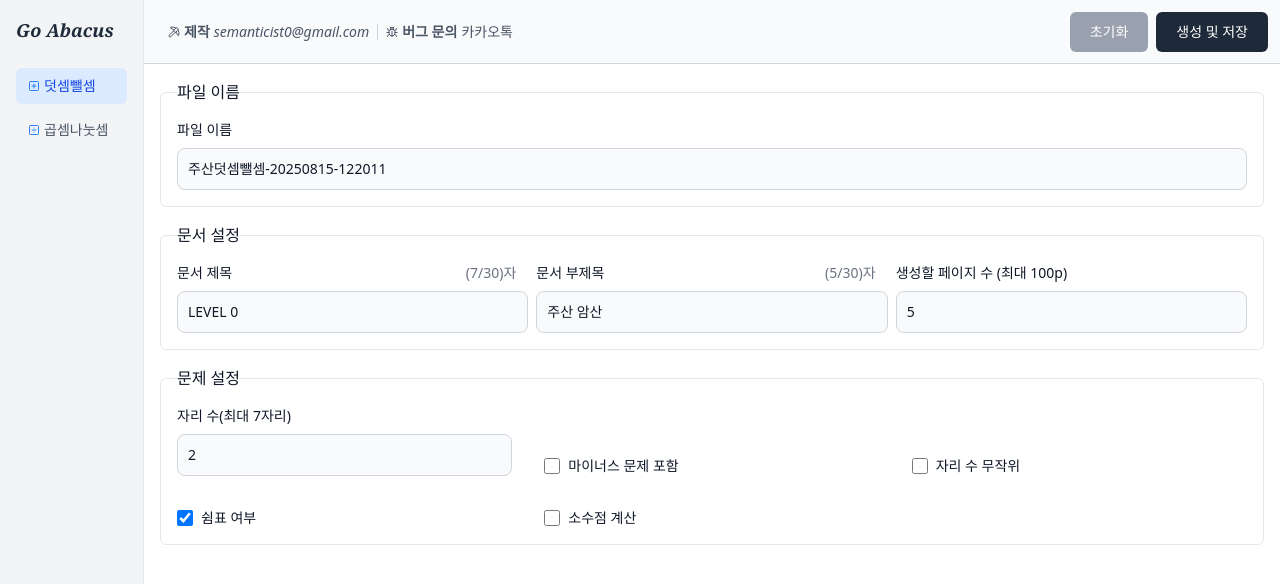
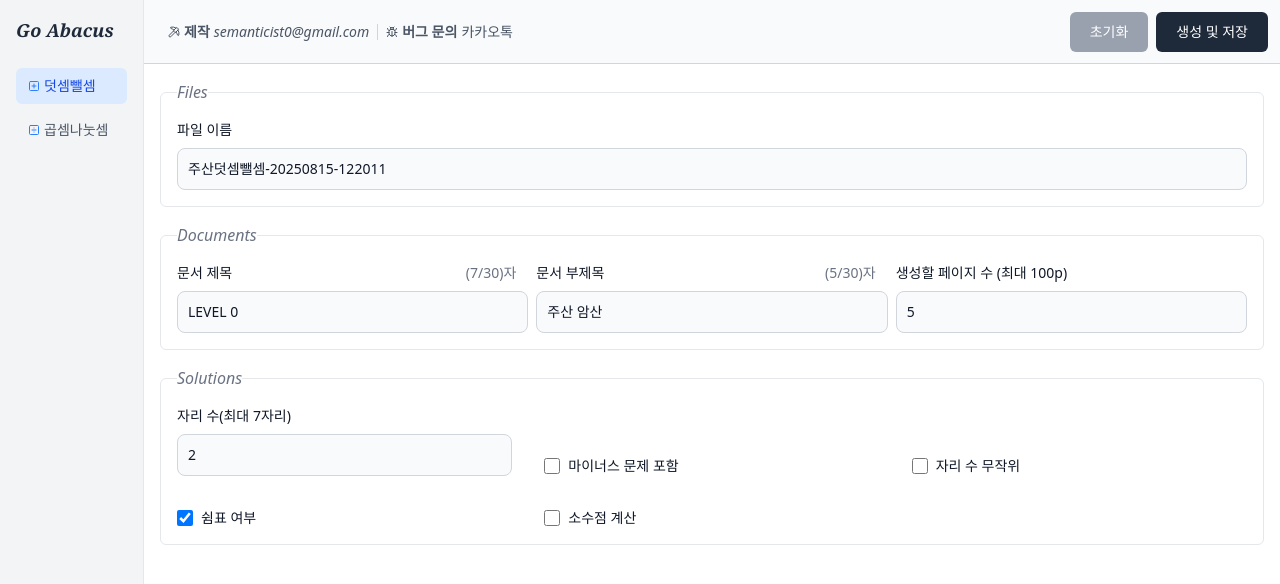
Before and after one commit to semanticist21/go-abacus, a React (Vite) app: page / in a window 1280 px wide. Shown: the top 584 px of the page. Built offline with nearby package versions, Linux system fonts and the light colour scheme.

Commit message:
feat: add Pretendard font and update UI styling with improved typography

```diff
--- a/src/app.css
+++ b/src/app.css
@@ -1,8 +1,22 @@
 @import 'tailwindcss';
+@import './styles/fonts.css';
+
+/* Tailwind v4 theme configuration */
+@theme {
+  --font-family-sans:
+    'Pretendard Variable', 'Pretendard', -apple-system, BlinkMacSystemFont, system-ui, Roboto,
+    'Helvetica Neue', 'Segoe UI', 'Apple SD Gothic Neo', 'Noto Sans KR', 'Malgun Gothic',
+    'Apple Color Emoji', 'Segoe UI Emoji', 'Segoe UI Symbol', sans-serif;
+}
 
 @layer base {
   html {
     scrollbar-width: thin;
     scrollbar-color: #888 transparent;
+    color: var(--color-gray-900);
+  }
+
+  button {
+    cursor: pointer;
   }
 }
--- a/src/components/layout/app-layout.tsx
+++ b/src/components/layout/app-layout.tsx
@@ -8,12 +8,14 @@ const AppLayout = () => {
   return (
     <div className="flex h-screen">
       <aside className="w-36 bg-gray-100 border-r border-gray-200 p-4 shrink-0">
-        <h1 className="text-lg font-semibold text-gray-800 mb-6 font-serif italic">Go Abacus</h1>
+        <h1 className="select-none text-lg font-semibold text-gray-800 mb-6 font-serif italic">
+          Go Abacus
+        </h1>
         <nav className="space-y-2">
           <button
             type="button"
             onClick={() => setActiveTab(0)}
-            className="flex items-center gap-1 w-full px-3 text-left py-2 rounded-md transition-colors aria-[current=page]:text-blue-700 aria-[current=page]:font-medium aria-[current=page]:bg-blue-100 text-gray-600 hover:text-gray-900 hover:bg-gray-50 text-sm"
+            className="flex items-center gap-1 w-full px-3 text-left py-2 rounded-md aria-[current=page]:text-blue-700 aria-[current=page]:font-medium aria-[current=page]:bg-blue-100 text-gray-600 hover:text-gray-900 hover:bg-gray-50 text-sm transition-colors"
             aria-current={activeTab === 0 ? 'page' : false}
           >
             <SquarePlus className="size-3 text-blue-500" />
@@ -22,7 +24,7 @@ const AppLayout = () => {
           <button
             type="button"
             onClick={() => setActiveTab(1)}
-            className="flex items-center gap-1 w-full px-3 text-left py-2 rounded-md transition-colors aria-[current=page]:text-blue-700 aria-[current=page]:font-medium aria-[current=page]:bg-blue-100 text-gray-600 hover:text-gray-900 hover:bg-gray-50 text-sm"
+            className="flex items-center gap-1 w-full px-3 text-left py-2 rounded-md aria-[current=page]:text-blue-700 aria-[current=page]:font-medium aria-[current=page]:bg-blue-100 text-gray-600 hover:text-gray-900 hover:bg-gray-50 text-sm transition-colors"
             aria-current={activeTab === 1 ? 'page' : false}
           >
             <SquareDivide className="size-3 text-blue-500" />
--- a/src/pages/main/body.tsx
+++ b/src/pages/main/body.tsx
@@ -9,7 +9,7 @@ const MainBody = () => {
   return (
     <main className="p-4 flex flex-col gap-4">
       <fieldset className="border w-full rounded-md p-4 flex justify-between items-center gap-2 border-gray-200">
-        <legend className="text-gray-900 rounded-md">파일 이름</legend>
+        <legend className="text-gray-500 rounded-md italic">Files</legend>
 
         <MainOption
           containerClassName="flex-1"
@@ -23,7 +23,7 @@ const MainBody = () => {
       </fieldset>
 
       <fieldset className="border w-full rounded-md p-4 flex justify-between items-center gap-2 border-gray-200">
-        <legend className="text-gray-900 rounded-md">문서 설정</legend>
+        <legend className="text-gray-500 rounded-md italic">Documents</legend>
 
         <MainOption
           containerClassName="flex-1"
@@ -62,7 +62,7 @@ const MainBody = () => {
       </fieldset>
 
       <fieldset className="border w-full rounded-md p-4 grid grid-cols-3 justify-between items-end gap-8 text-nowrap flex-wrap border-gray-200">
-        <legend className="text-gray-900 rounded-md">문제 설정</legend>
+        <legend className="text-gray-500 rounded-md italic">Solutions</legend>
 
         <MainOption
           containerClassName="flex-1"
--- /dev/null
+++ b/src/styles/fonts.css
@@ -0,0 +1,21 @@
+@font-face {
+  font-family: 'Pretendard Variable';
+  font-weight: 45 920;
+  font-style: normal;
+  font-display: swap;
+  src: url('/pretendard-variable.woff2') format('woff2-variations');
+}
+
+/* Fallback for older browsers */
+@font-face {
+  font-family: 'Pretendard';
+  font-weight: 400;
+  font-style: normal;
+  font-display: swap;
+  src: url('/pretendard-variable.woff2') format('woff2');
+}
+
+/* Font family variables */
+:root {
+  --font-pretendard: 'Pretendard Variable', 'Pretendard', -apple-system, BlinkMacSystemFont, system-ui, Roboto, 'Helvetica Neue', 'Segoe UI', 'Apple SD Gothic Neo', 'Noto Sans KR', 'Malgun Gothic', 'Apple Color Emoji', 'Segoe UI Emoji', 'Segoe UI Symbol', sans-serif;
+}
```
Also changed, not shown: public/pretendard-variable.woff2 (added).
